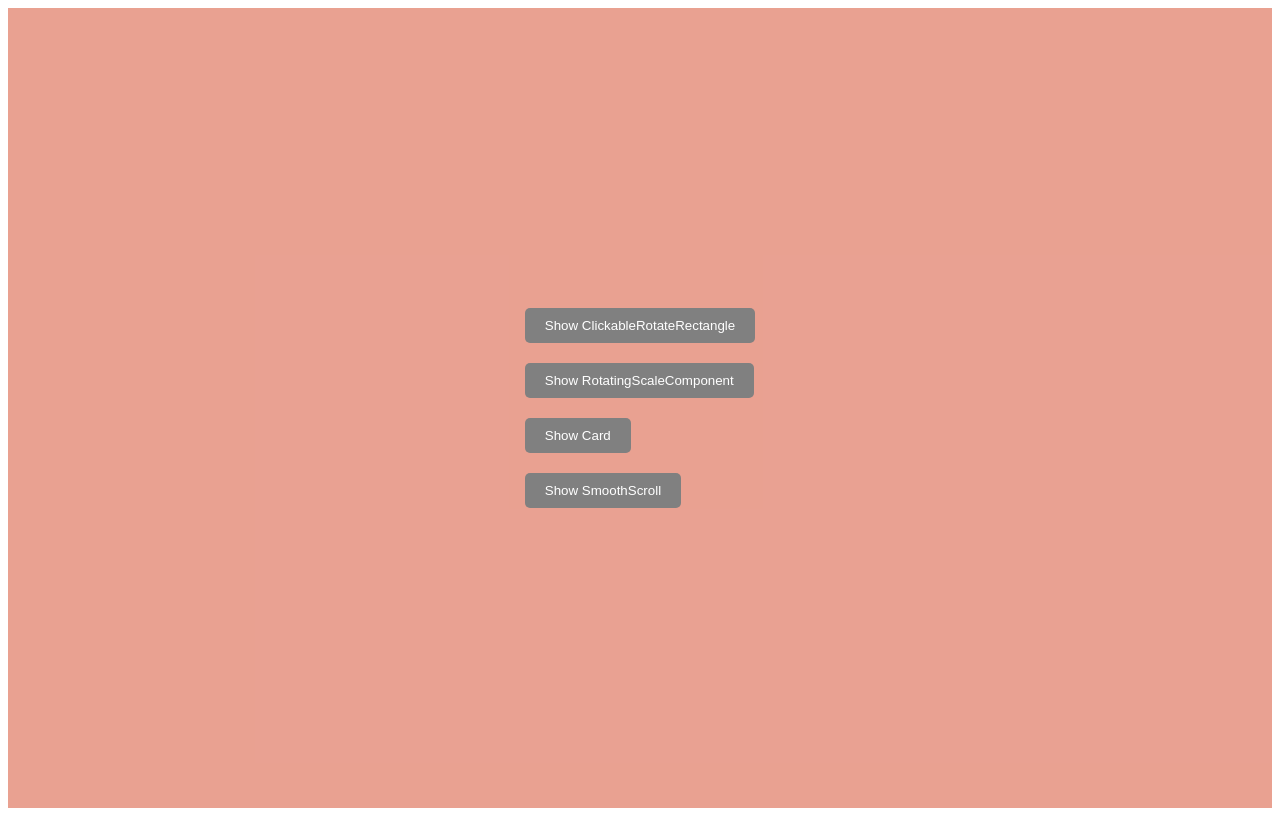
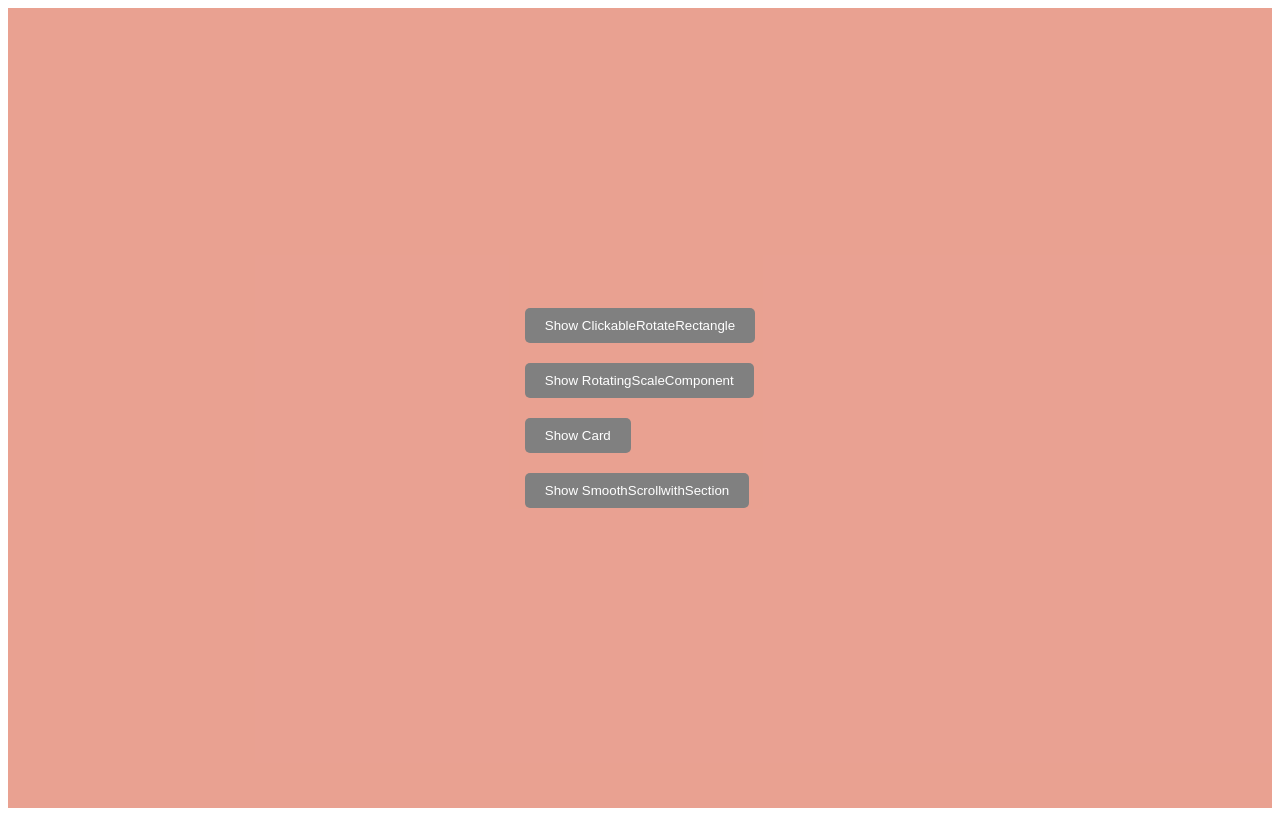
Before and after one commit to murphybread/next-quest, a Next.js app: page / in a window 1280 px wide. Built offline with nearby package versions, Linux system fonts and the light colour scheme.

Commit message:
feat: one page scroll

```diff
--- a/src/app/page.tsx
+++ b/src/app/page.tsx
@@ -5,7 +5,7 @@ import ClickableRotateRectangle from "@components/ClickableRotateRectangle";
 import DynamicButton from "@components/DynamicButton";
 import RotatingScaleComponent from "@components/RotatingScaleComponent";
 import Card from "@components/Card";
-import SmoothScroll from "@components/SmoothScroll";
+import SmoothScrollwithSection from "@components/SmoothScrollwithSection";
 
 const Page: React.FC = () => {
   return (
@@ -28,8 +28,8 @@ const Page: React.FC = () => {
       ></DynamicButton>
 
       <DynamicButton
-        component={SmoothScroll}
-        componentName="SmoothScroll"
+        component={SmoothScrollwithSection}
+        componentName="SmoothScrollwithSection"
         index={3}
       ></DynamicButton>
     </div>
--- a/src/app/SmoothScroll/page.tsx
+++ b/src/components/Sections/Sections.tsx
@@ -1,9 +1,6 @@
-import SmoothScroll from "@components/SmoothScroll";
-
-export default function Home() {
+export default function Sections() {
   return (
-    <SmoothScroll>
-      {/* 섹션 1 */}
+    <>
       <div
         style={{
           height: "100vh",
@@ -15,8 +12,6 @@ export default function Home() {
       >
         <h1 style={{ color: "white" }}>Page 1</h1>
       </div>
-
-      {/* 섹션 2 */}
       <div
         style={{
           height: "100vh",
@@ -28,8 +23,6 @@ export default function Home() {
       >
         <h1 style={{ color: "white" }}>Page 2</h1>
       </div>
-
-      {/* 섹션 3 */}
       <div
         style={{
           height: "100vh",
@@ -41,8 +34,6 @@ export default function Home() {
       >
         <h1 style={{ color: "white" }}>Page 3</h1>
       </div>
-
-      {/* 섹션 4 */}
       <div
         style={{
           height: "100vh",
@@ -54,6 +45,6 @@ export default function Home() {
       >
         <h1 style={{ color: "white" }}>Page 4</h1>
       </div>
-    </SmoothScroll>
+    </>
   );
 }
--- a/src/components/SmoothScroll.tsx
+++ b/src/components/SmoothScroll.tsx
@@ -3,7 +3,7 @@
 import React, { useRef, useEffect, useState } from "react";
 
 function SmoothScroll({ children }: { children: React.ReactNode }) {
-  const containerRef = useRef<HTMLDivElement>(null); // 전체 컨테이너 참조
+  const containerRef = useRef<HTMLDivElement>(null); // DOM의 현재 <div> 요소를 참조하여 자식 섹션 탐색 + scrollIntoView로 스크롤 이동 제어
   const [currentPage, setCurrentPage] = useState(0); // 현재 활성화된 섹션
   const isScrolling = useRef(false); // 스크롤 중인지 추적
 
@@ -16,6 +16,7 @@ function SmoothScroll({ children }: { children: React.ReactNode }) {
     const deltaY = event.deltaY; // 스크롤 방향
     const sections = containerRef.current?.children;
 
+    // 만약 페이지가 1개이하면 특별한 동작 안함
     if (!sections || sections.length <= 1) {
       console.warn(
         "Single section or no sections found. Skipping scroll behavior.",
@@ -25,15 +26,17 @@ function SmoothScroll({ children }: { children: React.ReactNode }) {
 
     let nextPage = currentPage;
 
+    // 아래로이동시 및 현재페이지가 마지막이 아니면 다음 div(페이지)로이동
+    // 스크롤 위로 이동시 현재페이지가 0이 아니면 이전 div(페이지)로 이동
     if (deltaY > 0 && currentPage < sections.length - 1) {
-      // 아래로 스크롤
       nextPage += 1;
     } else if (deltaY < 0 && currentPage > 0) {
       // 위로 스크롤
       nextPage -= 1;
     }
 
-    // 이동
+    //scrollIntoView 를 사용하기위해 Element에서 HtmlElement로 캐스팅
+    // scroolIntoView로 특정 섹션으로 화면이동
     (sections[nextPage] as HTMLElement).scrollIntoView({
       behavior: "smooth",
     });
@@ -43,9 +46,9 @@ function SmoothScroll({ children }: { children: React.ReactNode }) {
   useEffect(() => {
     const handleWheel = (event: WheelEvent) => handleScroll(event);
 
-    window.addEventListener("wheel", handleWheel);
+    window.addEventListener("wheel", handleWheel); // wheel 이벤트를 추적하며 발견시에 handleWheel 호출
 
-    return () => window.removeEventListener("wheel", handleWheel); // Cleanup
+    return () => window.removeEventListener("wheel", handleWheel); // currentPage가 변경되면 wheel 이벤트 제거
   }, [currentPage]);
 
   return (
--- /dev/null
+++ b/src/components/SmoothScrollwithSection.tsx
@@ -0,0 +1,17 @@
+import SmoothScroll from "@components/SmoothScroll";
+import Sections from "@components/Sections/Sections";
+
+const SmoothScrollwithSection = () => {
+  return (
+    <SmoothScroll>
+      <Sections />;
+    </SmoothScroll>
+  );
+};
+
+(SmoothScrollwithSection as any).description = `
+1. 마우스 휠로 섹션을 스크롤합니다.
+2. 현재 4가지의 페이지가 한 페이지안에서 스크롤로 보여집니다.
+`;
+
+export default SmoothScrollwithSection;
```
Also changed, not shown: src/app/SmoothScrollwithSection/page.tsx (added, +9 -0 lines).
